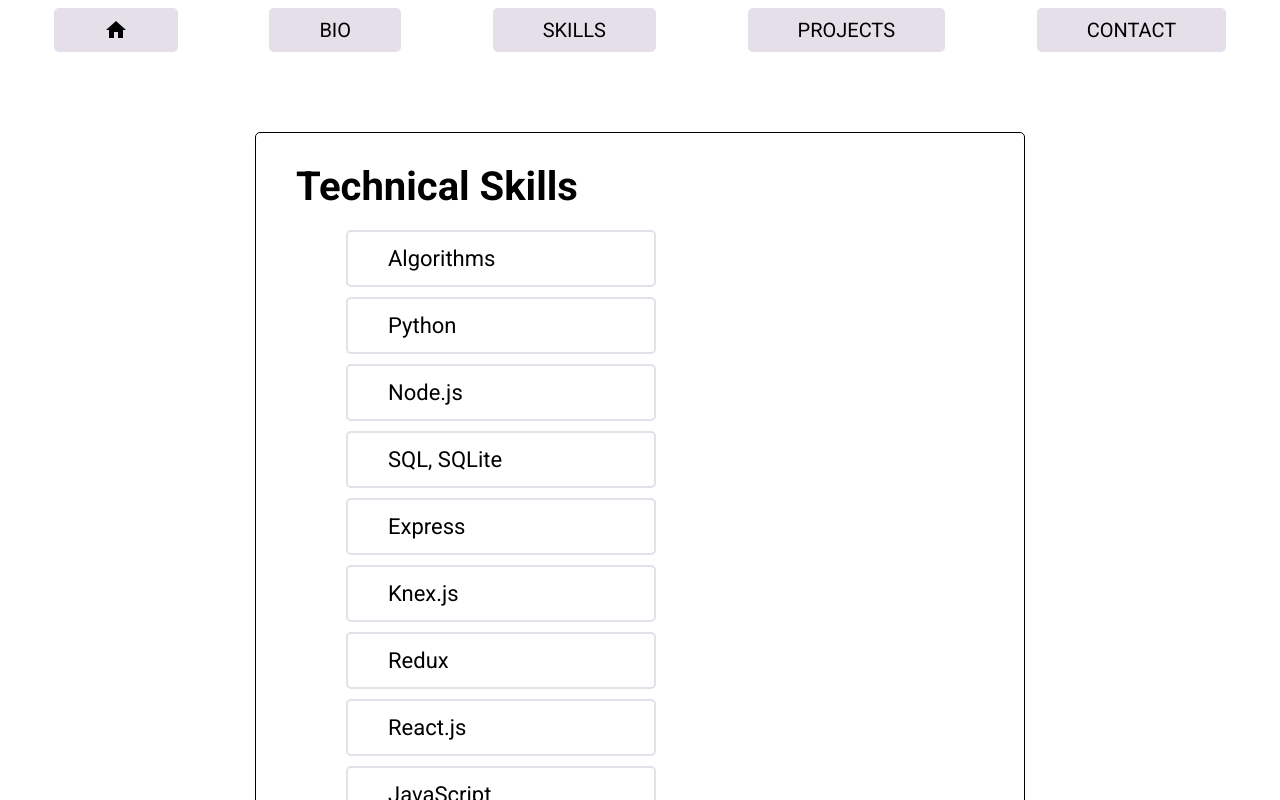
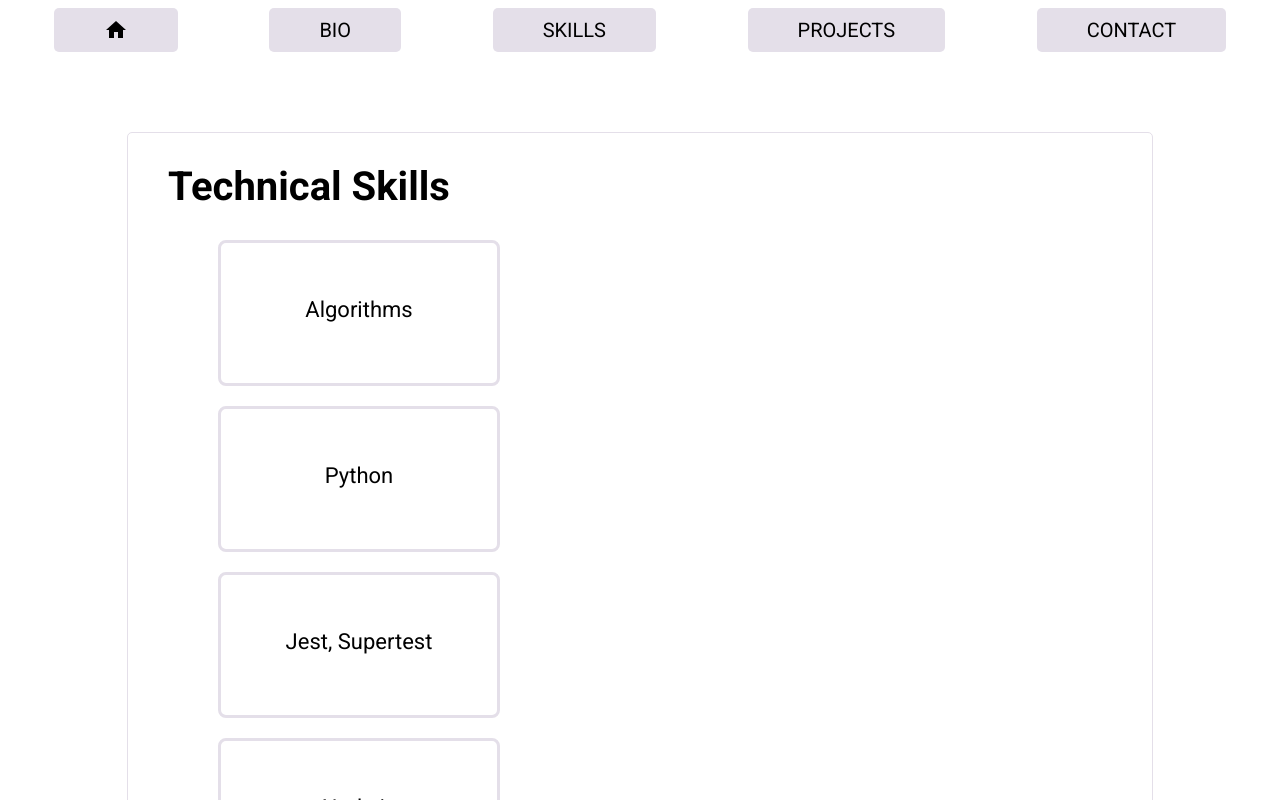
Before and after one commit to roselandroche/portfolio, a React (Create React App) app: page /skills in a window 1280 px wide. Shown: the top 800 px of the page. Built offline with nearby package versions, Linux system fonts and the light colour scheme.

Commit message:
Style edits

```diff
--- a/src/components/Skills.js
+++ b/src/components/Skills.js
@@ -11,6 +11,7 @@ function Skills() {
                 <h1>Technical Skills</h1>
                 <p className='skill'>Algorithms</p>
                 <p className='skill'>Python</p>
+                <p className='skill'>Jest, Supertest</p>
                 <p className='skill'>Node.js</p>
                 <p className='skill'>SQL, SQLite</p>
                 <p className='skill'>Express</p>
--- a/src/css/Skills.css
+++ b/src/css/Skills.css
@@ -1,13 +1,16 @@
 .skills-card {
     font-size: 24px;
-    border: 1px solid black;
+    border: 1px solid #e4dfe9;
     border-radius: 5px;
-    width: 60vw;
+    width: 80vw;
     margin: 10vh auto;
 }
 .skill {
-    border-radius: 5px;
-    border: 2px solid #e4dfe9;
+    border-radius: 8px;
+    border: 3px solid #e4dfe9;
     width: 20vw;
-    margin: 10px 0 10px 90px;
+    height: 60px;
+    margin: 20px 0 20px 90px;
+    text-align: center;
+    padding: 50px 10px 30px 10px;
 }
```
Also changed, not shown: src/css/Footer.css (+0 -8 lines).
